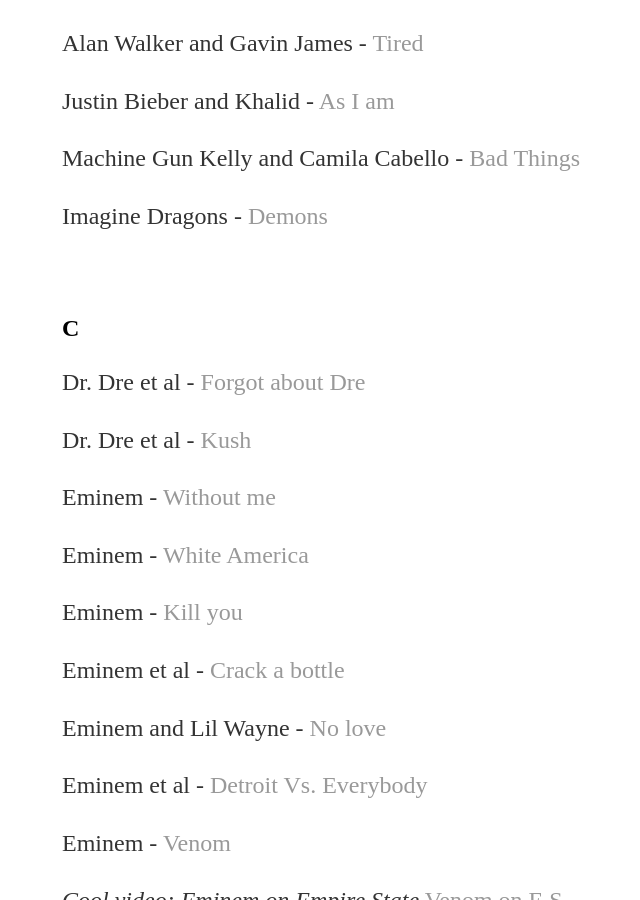
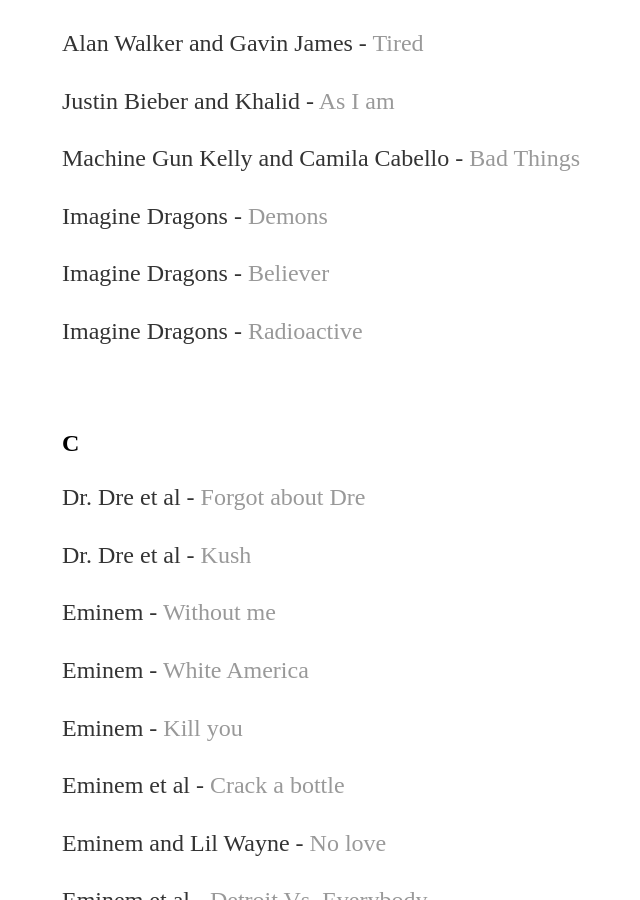
Before and after one commit to yjkweon24/yjkweon24.github.io, a Jekyll site: the page built from _posts/2018-10-23-songs-that-i-love.md, in a window 1280 px wide and 900 px high, scrolled down 7216 px. Shown: the whole window, without its empty margins (130-770 px from the left). Built offline with Jekyll 4.4.1, drawn with Linux system fonts in a browser that asks for light colours.

Commit message:
Update 2018-10-23-songs-that-i-love.md

```diff
--- a/_posts/2018-10-23-songs-that-i-love.md
+++ b/_posts/2018-10-23-songs-that-i-love.md
@@ -249,6 +249,10 @@
 
 Imagine Dragons - [Demons](https://www.youtube.com/watch?v=mWRsgZuwf_8&ab_channel=ImagineDragonsVEVO)
 
+Imagine Dragons - [Believer](https://www.youtube.com/watch?v=7wtfhZwyrcc&ab_channel=ImagineDragonsVEVO)
+
+Imagine Dragons - [Radioactive](https://www.youtube.com/watch?v=ktvTqknDobU&ab_channel=ImagineDragonsVEVO)
+
 <br>
 
 ## C
```
